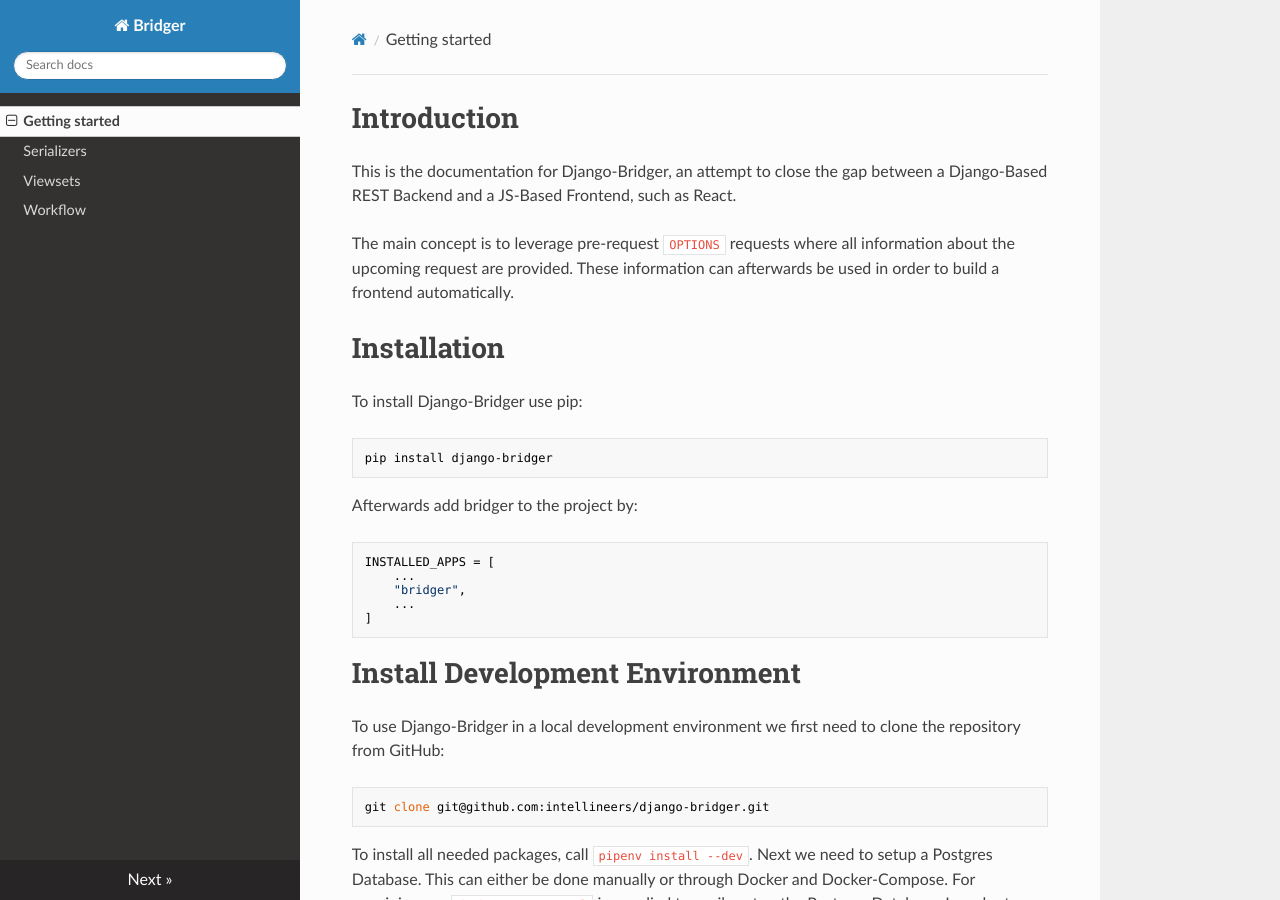
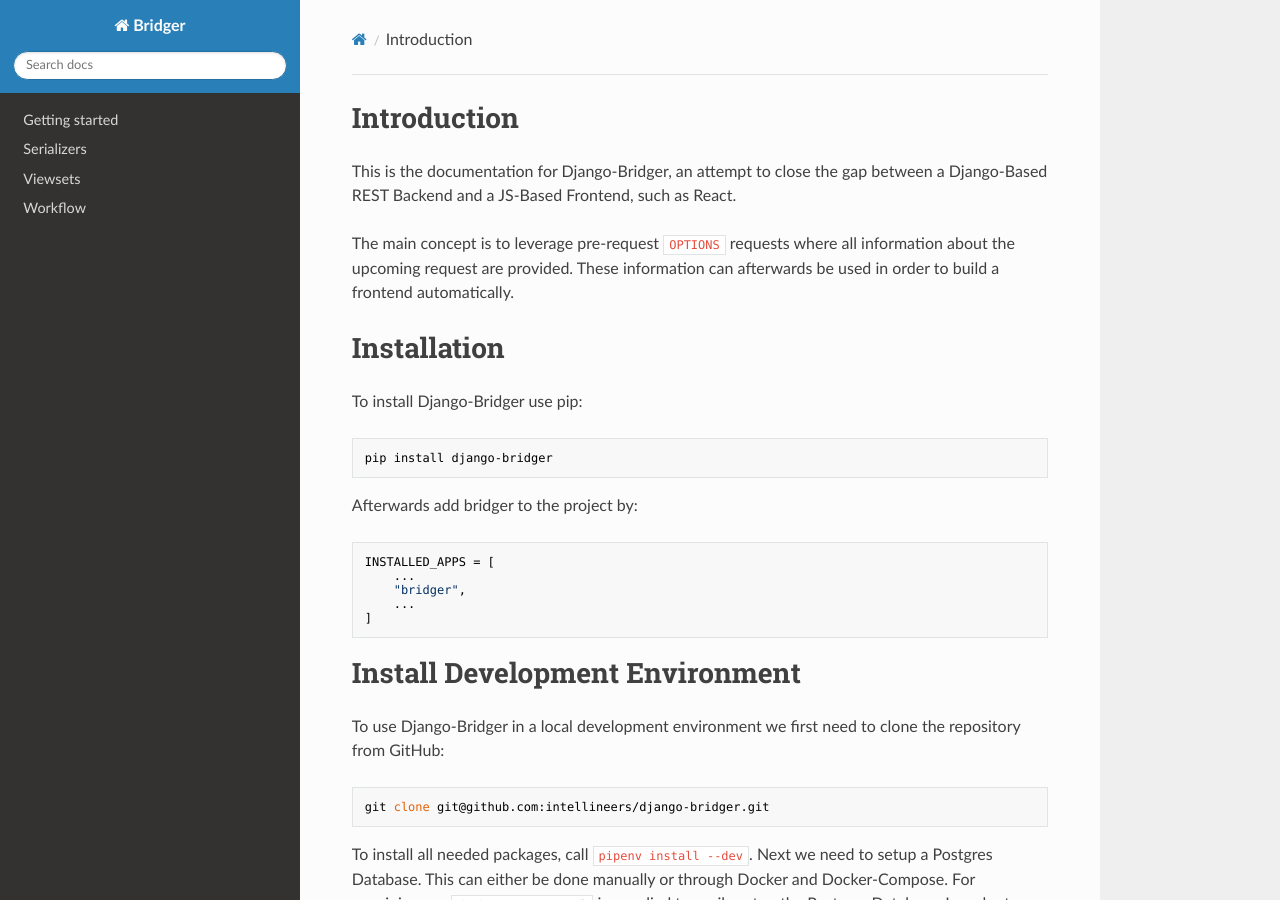
Before and after one commit to intellineers/django-bridger, an MkDocs documentation site: the page built from docs/getting_started.md, in a window 1280 px wide and 900 px high. Built offline with MkDocs 1.6.1, drawn with Linux system fonts in a browser that asks for light colours; nearby versions of some CDN libraries.

```diff
--- a/mkdocs.yml
+++ b/mkdocs.yml
@@ -1,7 +1,7 @@
 site_name: Bridger
 theme: readthedocs
 nav:
-    - Getting started: getting_started.md
+    - Getting started: index.md
     - Serializers: serializers.md
     - Viewsets: viewsets.md
     - Workflow: workflow.md
```
